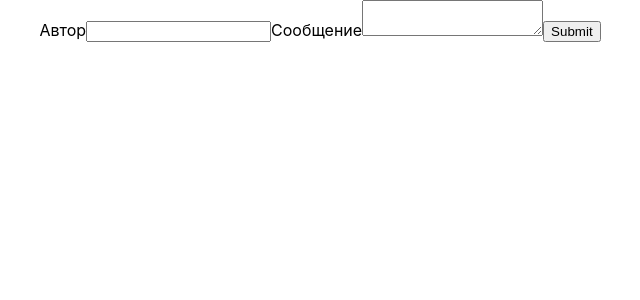
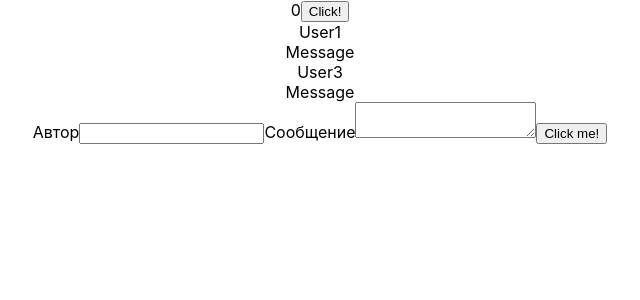
Before and after one commit to Full-Hole/gb_react, a React (Create React App) app in the folder hw2/: page / in a window 1280 px wide. Shown: the top 300 px of the page, without its empty margins (320-960 px from the left). Built offline with nearby package versions, Linux system fonts and the light colour scheme.

Commit message:
create message

```diff
--- a/hw2/src/App.js
+++ b/hw2/src/App.js
@@ -1,23 +1,46 @@
-import { useState } from 'react';
-
+import {
+  useState
+} from 'react';
+import Message from './Message';
 import './App.css';
 
 function App() {
-  const [messageList, setMessage] = useState([]);
-//{ author: '', text: ''}
-  function addMessage(){
-    setMessage()
+  const [messageList, setMessage] = useState([{
+    author: "User1",
+    text: "Message"
+  }, {
+    author: "User3",
+    text: "Message"
+  }]);
+  //{ author: '', text: ''}
+  function addMessage() {
+    setMessage([...messageList, {}])
   }
+  const submitForm = (e) => {
+    e.preventDefault();
+    console.log(e);
+  }
+  const [count, setCount] = useState(0);
+  const handleClick = () => {
+    setCount(count + 1);
+    console.log('112');
+  }
+
   return (
     <div className="App">
-      {messageList.map((message)=> <div>{message}</div>)}
-      <form>
-      <label htmlFor="author">Автор</label><input type="text" name="author" id="author"/>
-      <label htmlFor="text">Сообщение</label><textarea name="text" id="text"></textarea>
-      <input type="submit" name="submit" id="submit"/>
+      <span className='counter'>{count}</span>
+      <button className='counter-button' onClick={handleClick}>Click!</button>
+      <div className="message-list">
+        {messageList.map((message)=> (<Message data={message}/>))}
+      </div>
+      <form className="messageForm" onSubmit={submitForm}>
+        <label htmlFor="author">Автор</label><input type="text" name="author" id="author"/>
+        <label htmlFor="text">Сообщение</label><textarea name="text" id="text"></textarea>
+
+        <button>Click me!</button>
       </form>
     </div>
-  );
+);
 }
 
 export default App;
--- /dev/null
+++ b/hw2/src/Message.js
@@ -0,0 +1,10 @@
+const Message =({data})=>{
+    return (
+    <div className="message-wrapper">
+        <div>{data.author}</div>
+        <div>{data.text}</div>
+    </div>
+    )
+}
+
+export default Message;
```
